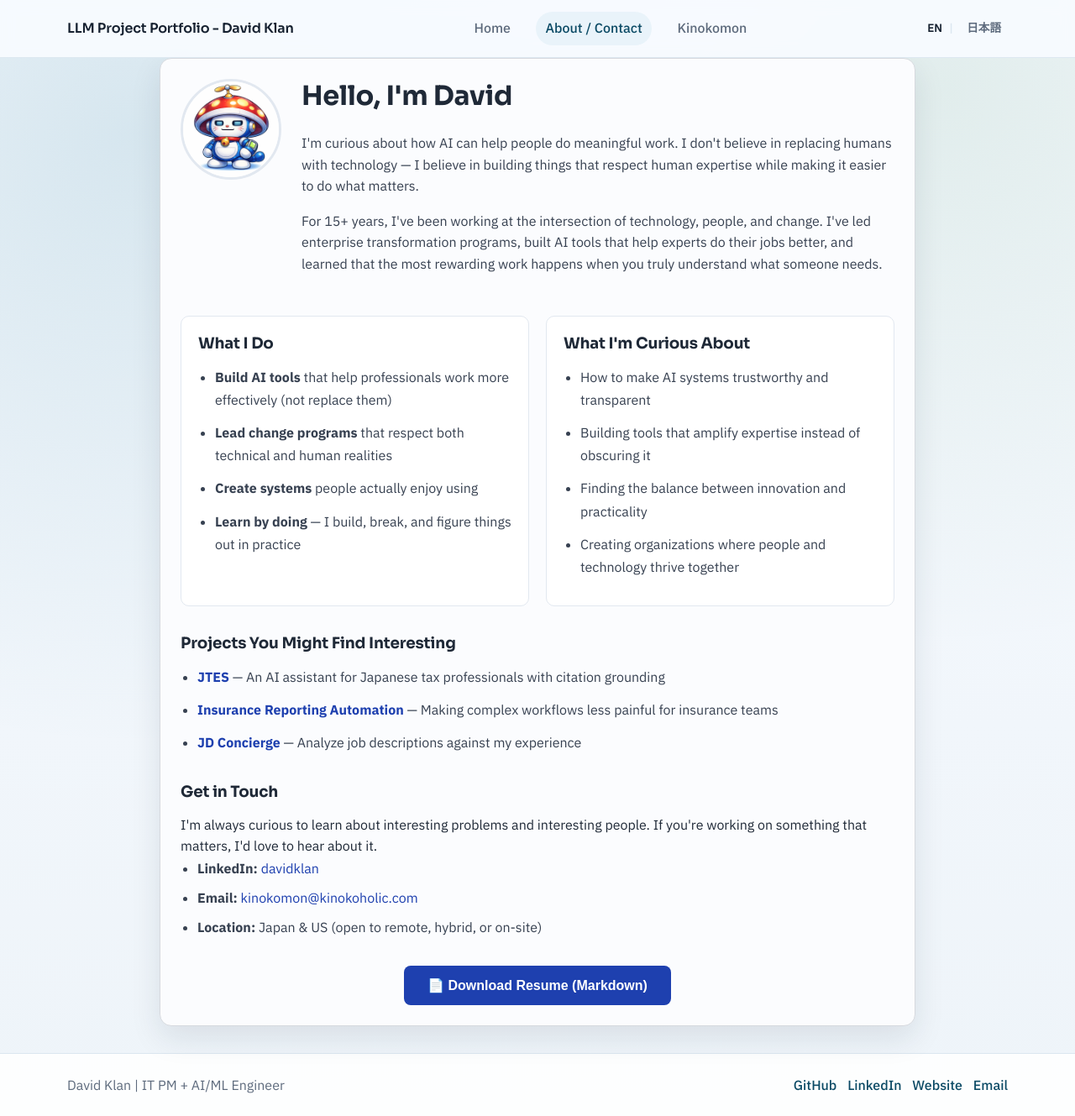
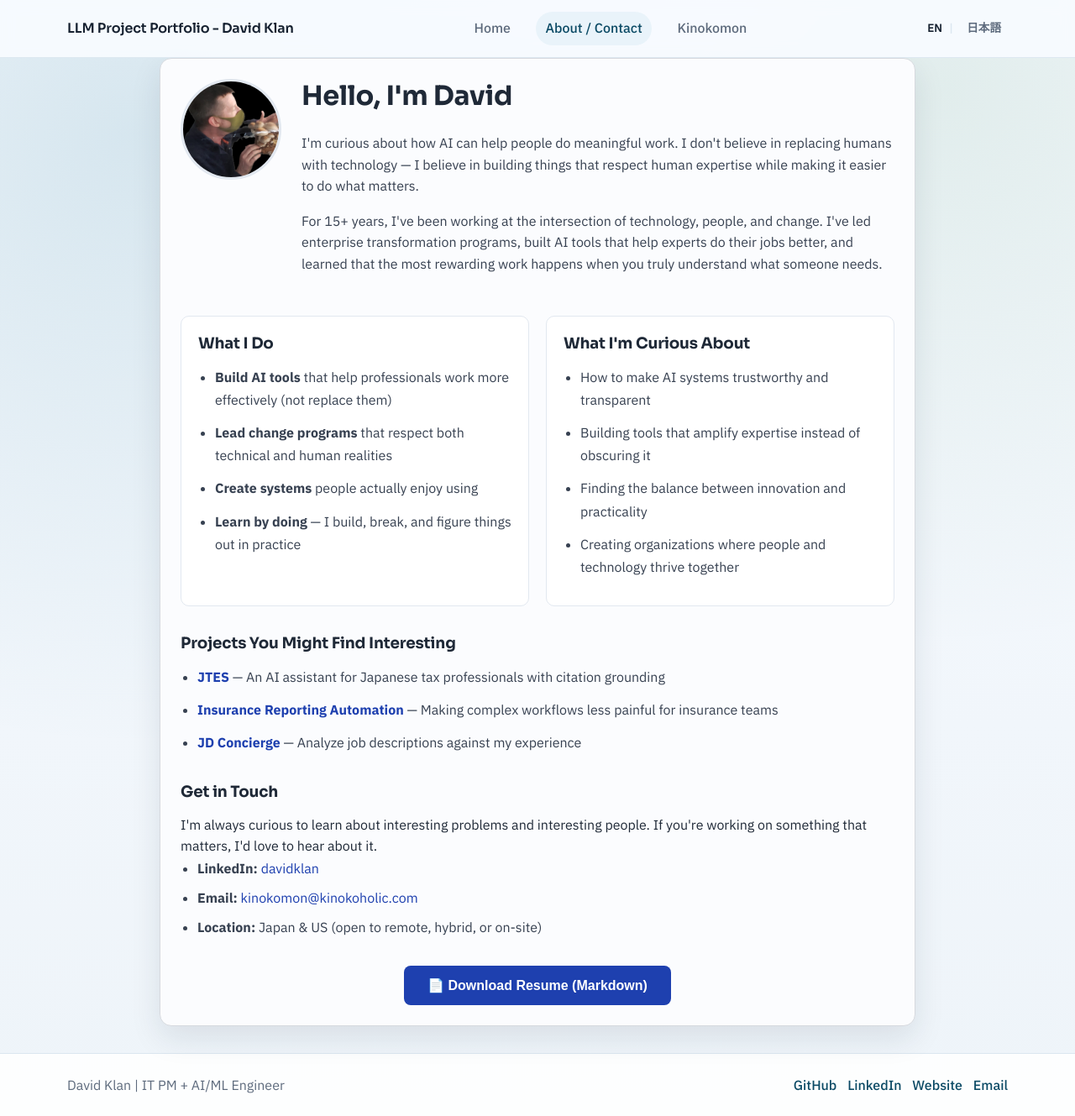
Before and after one commit to davidklan-png/Bio_HP, a Jekyll site: the page built from about.md, in a window 1280 px wide and 1329 px high. Shown: the whole window at 84% size. Built offline with Jekyll 4.4.1, drawn with Linux system fonts in a browser that asks for light colours.

Commit message:
Replace Kinokomon avatar with DK_Avatar2.jpg on about page
- about.md: swap Kinokomon_512x512.png for DK_Avatar2.jpg in the
  .about-section__avatar-img slot

https://claude.ai/code/session_01M6pvVTzYQsYTvFfWXMVnTC

```diff
--- a/about.md
+++ b/about.md
@@ -6,7 +6,7 @@ permalink: /about/
 <section class="section-block fade-up about-section" data-about-section="">
   <div class="about-section__intro">
     <div class="about-section__avatar">
-      <img src="{{ '/assets/images/Kinokomon_512x512.png' | relative_url }}" alt="David Klan" class="about-section__avatar-img" />
+      <img src="{{ '/assets/images/DK_Avatar2.jpg' | relative_url }}" alt="David Klan" class="about-section__avatar-img" />
     </div>
     <div class="about-section__intro-text">
       <h1 class="about-section__title">Hello, I'm David</h1>
```
Also changed, not shown: assets/images/DK_Avatar2.jpg (added).
